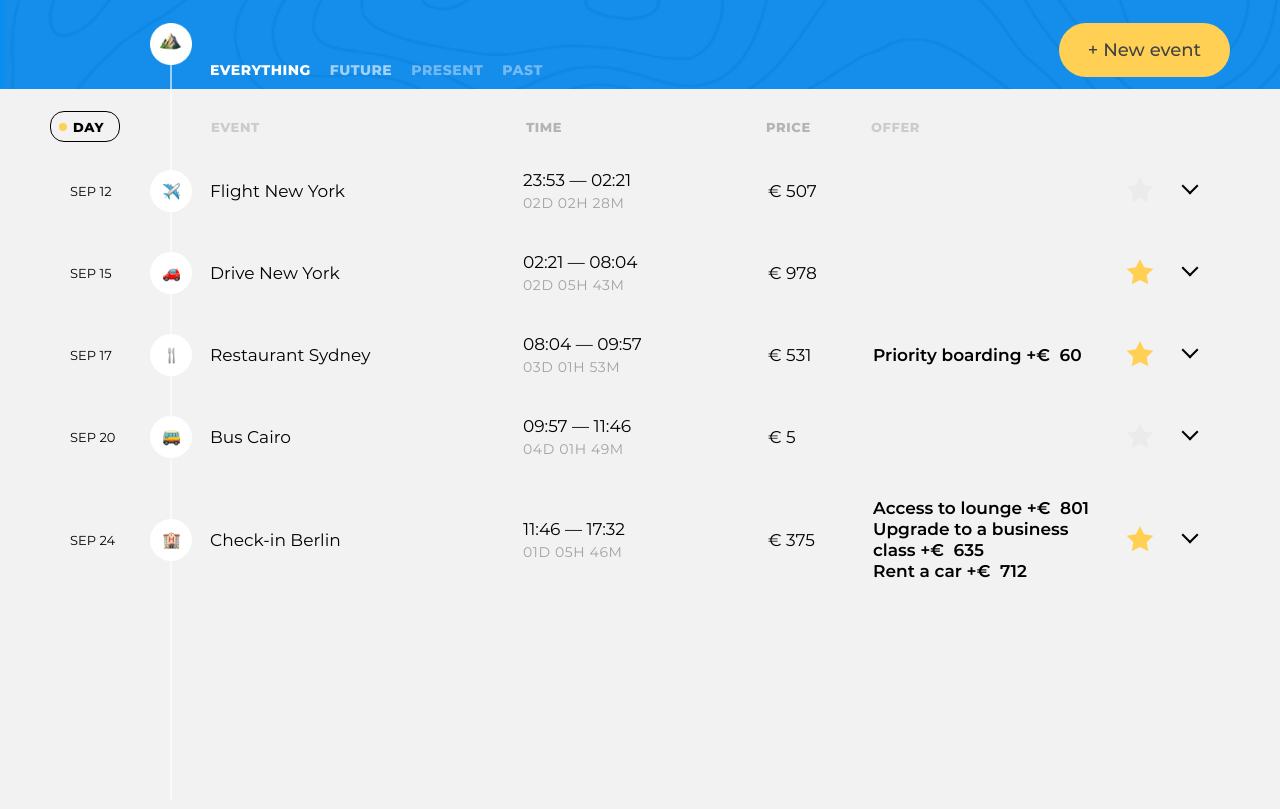
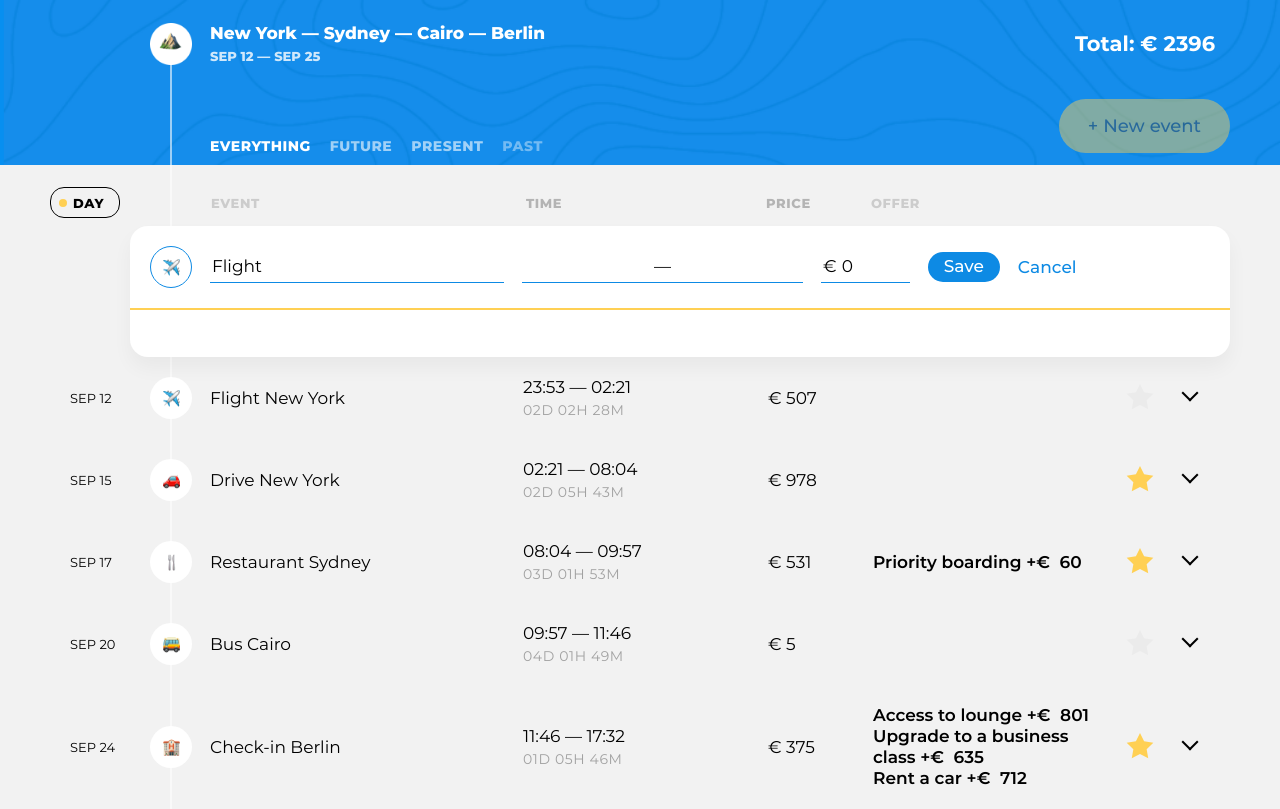
Before and after one commit to htmlacademy-ecmascript/657705-big-trip-21, a website built with webpack: page public/index.html in a window 1280 px wide. Both pictures are taken after a click on the button "New event". Built offline with nearby package versions, Linux system fonts and the light colour scheme.

Commit message:
Реализует добавление новых точек маршрута

```diff
--- a/public/index.html
+++ b/public/index.html
@@ -20,7 +20,6 @@
           </div>
         </div>
 
-        <button class="trip-main__event-add-btn  btn  btn--big  btn--yellow" type="button">New event</button>
       </div>
     </div>
   </header>
--- a/src/main.js
+++ b/src/main.js
@@ -1,3 +1,5 @@
+import { RenderPosition, render } from './framework/render';
+
 import MockService from '@src/service/mock-service';
 import DestinationsModel from '@src/model/destinations-model';
 import OffersModel from '@src/model/offers-model';
@@ -8,6 +10,8 @@ import FilterPresenter from './presenter/filter-presenter';
 import TripListPresenter from '@src/presenter/trip-list-presenter';
 import InfoPresenter from './presenter/info-presenter';
 
+import AddButtonView from './view/add-button-view';
+
 const mockService = new MockService();
 const destinationsModel = new DestinationsModel(mockService);
 const offersModel = new OffersModel(mockService);
@@ -16,4 +20,27 @@ const filterModel = new FilterModel();
 
 new FilterPresenter({ filterModel, eventsModel }).init();
 new InfoPresenter({ destinationsModel, eventsModel }).init();
-new TripListPresenter({ destinationsModel, offersModel, eventsModel, filterModel }).init();
+
+const tripListPresenter = new TripListPresenter({
+  destinationsModel,
+  offersModel,
+  eventsModel,
+  filterModel,
+  onAddEventDestroy: handleAddEventClose
+});
+tripListPresenter.init();
+
+const addButtonComponent = new AddButtonView({
+  onClick: handleAddButtonClick
+});
+
+function handleAddButtonClick() {
+  tripListPresenter.addEvent();
+  addButtonComponent.element.disabled = true;
+}
+
+function handleAddEventClose() {
+  addButtonComponent.element.disabled = false;
+}
+
+render(addButtonComponent, document.querySelector('.trip-main'), RenderPosition.BEFOREEND);
--- /dev/null
+++ b/src/presenter/add-event-presenter.js
@@ -0,0 +1,142 @@
+import { RenderPosition, remove, render } from '@src/framework/render';
+import { UserAction, UpdateType } from '@src/utils/const';
+import EditView from '@src/view/edit-view';
+
+export default class AddEventPresenter {
+  #tripListComponent = null;
+  #tripListContainer = null;
+  #handleDataChange = null;
+  #handleDestroy = null;
+
+  #destinationsModel = null;
+  #offersModel = null;
+
+  #editEventComponent = null;
+
+  #defaultType = 'flight';
+  #defaultEvent = {
+    basePrice: 0,
+    dateFrom: undefined,
+    dateTo: undefined,
+    destination: undefined,
+    isFavorite: false,
+    offers: [],
+    type: this.#defaultType
+  };
+
+  constructor({ tripListComponent, tripListContainer, onDataChange, onDestroy, destinationsModel, offersModel }) {
+    this.#tripListComponent = tripListComponent;
+    this.#tripListContainer = tripListContainer;
+
+    this.#destinationsModel = destinationsModel;
+    this.#offersModel = offersModel;
+
+    this.#handleDataChange = onDataChange;
+    this.#handleDestroy = onDestroy;
+  }
+
+  init() {
+    if (this.#editEventComponent !== null) {
+      return;
+    }
+
+    const defaultEvent = {
+      event: {
+        ...this.#defaultEvent
+      },
+      eventDestination: {},
+      typeOffers: this.#offersModel.getByType(this.#defaultType)
+    };
+
+    const allTypes = this.#offersModel.get().map((offer) => offer.type);
+    const allDestinations = this.#destinationsModel.get().map((destination) => ({
+      id: destination.id,
+      name: destination.name
+    }));
+
+    this.#editEventComponent = new EditView({
+      data: this.#parseEventToState(defaultEvent),
+      allTypes,
+      allDestinations,
+
+      getTypeOffers: this.#getTypeOffers,
+      getDestination: this.#getDestination,
+
+      onFormSubmit: this.#handleFormSubmit,
+      onDeleteBtn: this.destroy,
+
+      isEdit: false
+    });
+
+    if (!document.querySelector('.trip-events__list')) {
+      render(this.#tripListComponent, this.#tripListContainer, RenderPosition.AFTERBEGIN);
+    }
+
+    render(this.#editEventComponent, this.#tripListComponent.element, RenderPosition.AFTERBEGIN);
+
+    document.addEventListener('keydown', this.#escKeyDownHandler);
+  }
+
+  destroy = () => {
+    if (this.#editEventComponent === null) {
+      return;
+    }
+
+    this.#handleDestroy();
+
+    remove(this.#editEventComponent);
+    this.#editEventComponent = null;
+
+    document.removeEventListener('keydown', this.#escKeyDownHandler);
+  };
+
+  #handleFormSubmit = (state) => {
+    this.#handleDataChange(
+      UserAction.ADD_EVENT,
+      UpdateType.MINOR,
+      this.#parseStateToEvent({
+        id: crypto.randomUUID(),
+        ...state
+      })
+    );
+
+    this.destroy();
+  };
+
+  #escKeyDownHandler = (evt) => {
+    if (evt.key === 'Escape' || evt.key === 'Esc') {
+      evt.preventDefault();
+      this.destroy();
+    }
+  };
+
+  #getTypeOffers = (type) => this.#offersModel.getByType(type);
+
+  #getDestination = (id) => this.#destinationsModel.getById(id);
+
+  /**
+   * State
+   */
+
+  #parseEventToState({ event, eventDestination, typeOffers }) {
+    return {
+      ...event,
+      destination: {
+        ...eventDestination
+      },
+      offers: typeOffers.map((offer) => ({
+        ...offer,
+        isSelected: event.offers.includes(offer.id)
+      }))
+    };
+  }
+
+  #parseStateToEvent(state) {
+    const event = { ...state };
+
+    event.destination = event.destination.id;
+    event.offers = event.offers.filter((offer) => offer.isSelected).map((offer) => offer.id);
+
+    return event;
+  }
+}
--- a/src/presenter/info-presenter.js
+++ b/src/presenter/info-presenter.js
@@ -9,7 +9,7 @@ export default class InfoPresenter {
 
   constructor({ destinationsModel, eventsModel }) {
     this.#destinations = destinationsModel.get();
-    // this.#events = eventsModel.get();
+    this.#events = eventsModel.events;
   }
 
   init() {
--- a/src/presenter/trip-list-presenter.js
+++ b/src/presenter/trip-list-presenter.js
@@ -4,6 +4,7 @@ import { filter } from '@src/utils/filter';
 import { sortByDaysInDescOrder, sortDurationTimeInDescOrder, sortPriceInDescOrder } from '@src/utils/sort';
 
 import EventPresenter from './event-presenter';
+import AddEventPresenter from './add-event-presenter';
 
 import SortView from '@src/view/sort-view';
 import TripListView from '@src/view/trip-list-view';
@@ -21,21 +22,30 @@ export default class TripListPresenter {
   #filterModel = null;
 
   #eventPresenters = new Map();
+  #addEventPresenter = null;
+
   #filterType = FilterType.EVERYTHING;
   #sortType = SortType.DAY;
 
-  constructor({ destinationsModel, offersModel, eventsModel, filterModel }) {
+  constructor({ destinationsModel, offersModel, eventsModel, filterModel, onAddEventDestroy }) {
     this.#destinationsModel = destinationsModel;
     this.#offersModel = offersModel;
     this.#eventsModel = eventsModel;
     this.#filterModel = filterModel;
 
+    this.#addEventPresenter = new AddEventPresenter({
+      tripListComponent: this.#tripListComponent,
+      tripListContainer: this.#tripListContainer,
+
+      onDataChange: this.#handleViewAction,
+      onDestroy: onAddEventDestroy,
+
+      destinationsModel: this.#destinationsModel,
+      offersModel: this.#offersModel
+    });
+
     this.#eventsModel.addObserver(this.#handleModelEvent);
     this.#filterModel.addObserver(this.#handleModelEvent);
-  }
-
-  init() {
-    this.#renderEventList();
   }
 
   get events() {
@@ -52,6 +62,16 @@ export default class TripListPresenter {
     }
 
     return filteredEvents.sort(sortByDaysInDescOrder);
+  }
+
+  init() {
+    this.#renderEventList();
+  }
+
+  addEvent() {
+    this.#sortType = SortType.DAY;
+    this.#filterModel.setFilter(UpdateType.MAJOR, FilterType.EVERYTHING);
+    this.#addEventPresenter.init();
   }
 
   #renderEventList() {
@@ -142,6 +162,7 @@ export default class TripListPresenter {
   };
 
   #clearEventList({ resetSortType = false } = {}) {
+    this.#addEventPresenter.destroy();
     this.#eventPresenters.forEach((event) => event.destroy());
     this.#eventPresenters.clear();
 
@@ -154,6 +175,7 @@ export default class TripListPresenter {
   }
 
   #handleModeChange = () => {
+    this.#addEventPresenter.destroy();
     this.#eventPresenters.forEach((presenter) => presenter.resetView());
   };
 }
--- /dev/null
+++ b/src/view/add-button-view.js
@@ -0,0 +1,29 @@
+import { html } from '@src/utils/utils';
+import AbstractView from '@src/framework/view/abstract-view';
+
+export default class AddButtonView extends AbstractView {
+  #handleClick = null;
+
+  constructor({ onClick }) {
+    super();
+
+    this.#handleClick = onClick;
+    this.element
+      .addEventListener('click', this.#clickHandler);
+  }
+
+  #clickHandler = (evt) => {
+    evt.preventDefault();
+    this.#handleClick();
+  };
+
+  get template() {
+    return this.#createAddButtonTemplate();
+  }
+
+  #createAddButtonTemplate() {
+    return html`
+      <button class="trip-main__event-add-btn  btn  btn--big  btn--yellow" type="button">New event</button>
+    `;
+  }
+}
--- a/src/view/edit-view.js
+++ b/src/view/edit-view.js
@@ -17,6 +17,7 @@ export default class EditView extends AbstractStatefulView {
   #allDestinations = null;
   #dateStartPicker = null;
   #dateEndPicker = null;
+  #isEdit = null;
 
   constructor({
     data,
@@ -26,7 +27,8 @@ export default class EditView extends AbstractStatefulView {
     getDestination,
     onFormSubmit,
     onUpArrowBtn,
-    onDeleteBtn
+    onDeleteBtn,
+    isEdit = true
   }) {
     super();
 
@@ -41,8 +43,28 @@ export default class EditView extends AbstractStatefulView {
     this.#handleArrowBtnClick = onUpArrowBtn;
     this.#handleDeleteBtnClick = onDeleteBtn;
 
+    this.#isEdit = isEdit;
+
     this._restoreHandlers();
   }
+
+  reset(event) {
+    this.updateElement(event);
+  }
+
+  removeElement = () => {
+    super.removeElement();
+
+    if (this.#dateEndPicker) {
+      this.#dateEndPicker.destroy();
+      this.#dateEndPicker = null;
+    }
+
+    if (this.#dateStartPicker) {
+      this.#dateStartPicker.destroy();
+      this.#dateStartPicker = null;
+    }
+  };
 
   /**
    * Handlers
@@ -51,8 +73,12 @@ export default class EditView extends AbstractStatefulView {
   _restoreHandlers() {
     this.element
       .addEventListener('submit', this.#formSubmitHandler);
-    this.element.querySelector('.event__rollup-btn')
-      .addEventListener('click', this.#arrowBtnClickHandler);
+
+    if (this.#isEdit) {
+      this.element.querySelector('.event__rollup-btn')
+        .addEventListener('click', this.#arrowBtnClickHandler);
+    }
+
     this.element.querySelector('.event__type-group')
       .addEventListener('change', this.#typeChangeHandler);
     this.element.querySelector('.event__input--destination')
@@ -65,6 +91,9 @@ export default class EditView extends AbstractStatefulView {
 
     this.element.querySelector('.event__reset-btn')
       .addEventListener('click', this.#deleteBtnClickHandler);
+
+    this.element.querySelector('.event__input--price')
+      .addEventListener('change', this.#priceChangeHandler);
 
     this.#setDatePicker();
   }
@@ -132,30 +161,60 @@ export default class EditView extends AbstractStatefulView {
     this.#handleDeleteBtnClick(this._state);
   };
 
-  //TODO: Доделать
-
   #setDatePicker() {
     const config = {
       dateFormat: 'd/m/y H:i',
       enableTime: true,
-      'time_24hr': true
+      'time_24hr': true,
+      locale: {
+        firstDayOfWeek: 1
+      }
     };
 
     this.#dateStartPicker = flatpickr(
       this.element.querySelector('#event-start-time-1'),
       {
+        ...config,
         defaultDate: this._state.dateFrom,
-        ...config
+        maxDate: this._state.dateTo,
+        onClose: this.#dateFromCloseHandler
       }
     );
+
     this.#dateEndPicker = flatpickr(
       this.element.querySelector('#event-end-time-1'),
       {
+        ...config,
         defaultDate: this._state.dateTo,
-        ...config
+        minDate: this._state.dateFrom,
+        onClose: this.#dateToCloseHandler
       }
     );
   }
+
+  #dateFromCloseHandler = ([date]) => {
+    this._setState({
+      dateFrom: date
+    });
+
+    this.#dateEndPicker.set('minDate', this._state.dateFrom);
+  };
+
+  #dateToCloseHandler = ([date]) => {
+    this._setState({
+      dateTo: date
+    });
+
+    this.#dateStartPicker.set('maxDate', this._state.dateTo);
+  };
+
+  #priceChangeHandler = (evt) => {
+    evt.preventDefault();
+
+    this._setState({
+      basePrice: evt.target.value
+    });
+  };
 
   /**
    * Templates
@@ -163,10 +222,6 @@ export default class EditView extends AbstractStatefulView {
 
   get template() {
     return this.#createEditTemplate(this._state);
-  }
-
-  reset(event) {
-    this.updateElement(event);
   }
 
   #createEditTemplate() {
@@ -312,11 +367,15 @@ export default class EditView extends AbstractStatefulView {
 
   #createResetButtonHtml() {
     return html`
-      <button class="event__reset-btn" type="reset">Delete</button>
+      <button class="event__reset-btn" type="reset">${this.#isEdit ? 'Delete' : 'Cancel'}</button>
     `;
   }
 
   #createCloseButtonHtml() {
+    if (!this.#isEdit) {
+      return;
+    }
+
     return html`
       <button class="event__rollup-btn" type="button">
         <span class="visually-hidden">Close event</span>
@@ -359,6 +418,11 @@ export default class EditView extends AbstractStatefulView {
   }
 
   #createDestinationHtml() {
+
+    if (Object.keys(this._state.destination).length === 0) {
+      return;
+    }
+
     const { description, pictures } = this._state.destination;
 
     return html`
```
